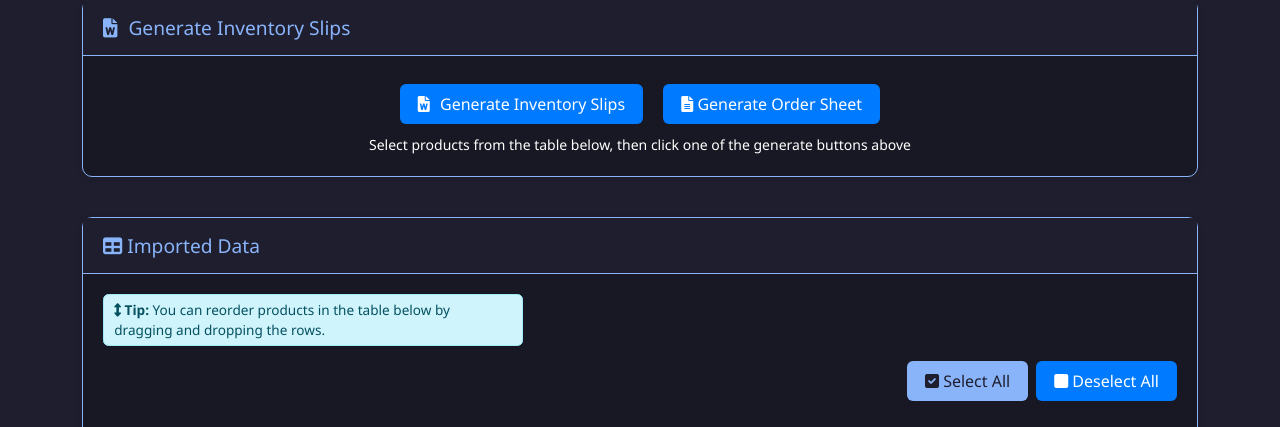
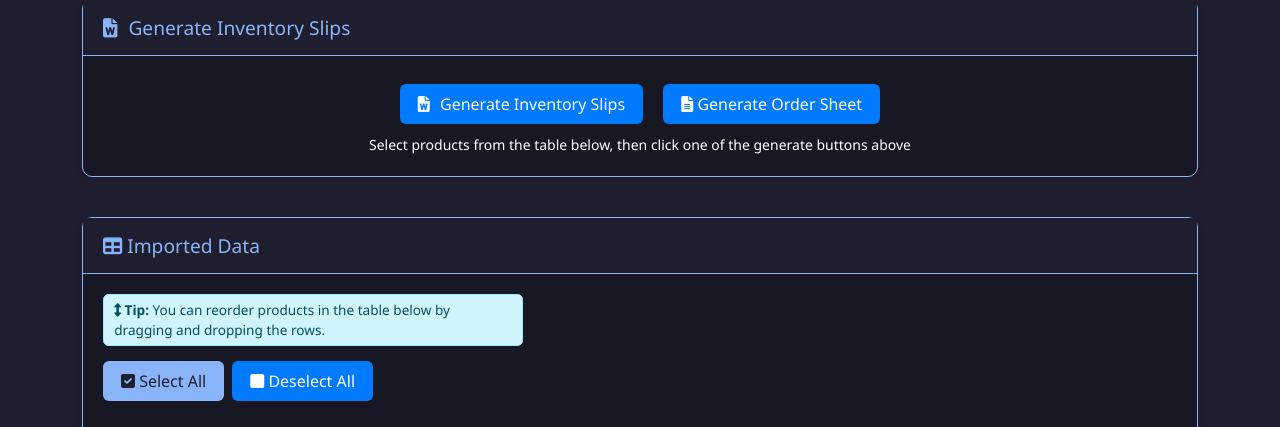
Before and after one commit to leruseadam/JSONInventorySlipsWeb-copy, a Flask app: template templates/data_view.html in a window 1280 px wide. Shown: the part 501-928 px from the top of the page. Run offline with Flask 3, Linux system fonts and the light colour scheme; the template is opened without the code that fills it, so the values that code supplies are empty.

Commit message:
UI: Align select/deselect buttons to the left

```diff
--- a/templates/data_view.html
+++ b/templates/data_view.html
@@ -99,7 +99,7 @@
             <i class="fas fa-arrows-alt-v"></i>
             <strong>Tip:</strong> You can reorder products in the table below by dragging and dropping the rows.
           </div>
-          <div class="d-flex justify-content-end mb-3">
+          <div class="d-flex justify-content-start mb-3">
             <button class="btn btn-primary me-2" onclick="selectAll()" title="Select all products">
               <i class="fas fa-check-square" aria-hidden="true"></i> Select All
             </button>
```
